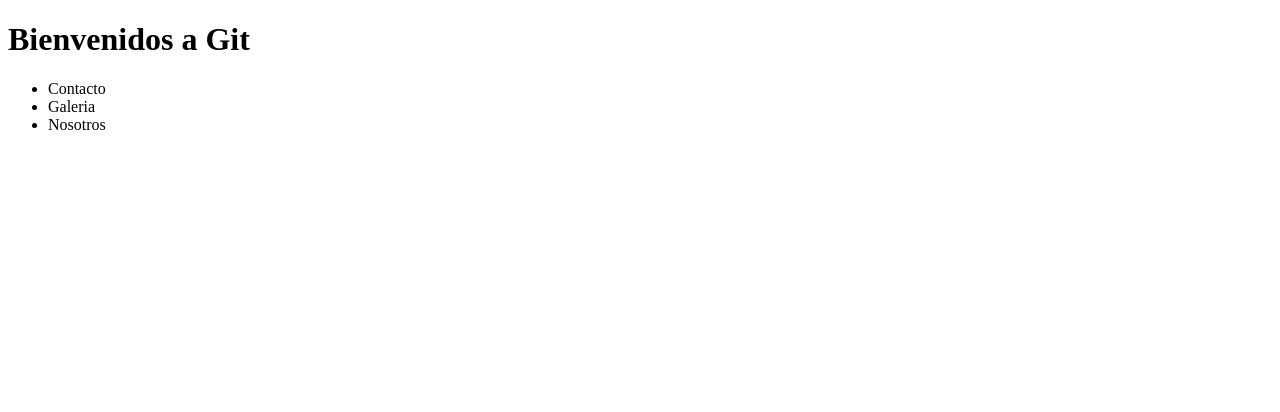
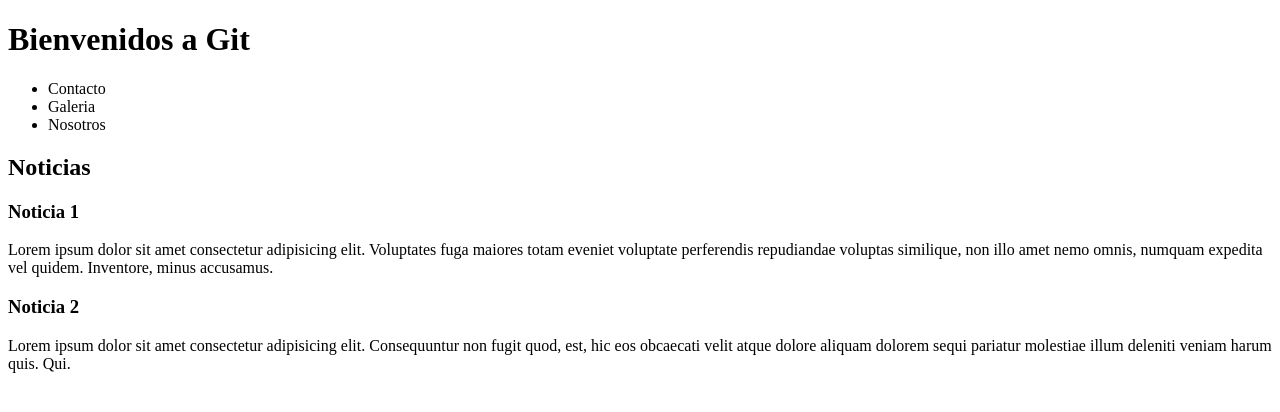
Before and after one commit to MarceloPalacios22/proyecto-git, a plain HTML site: page index.html in a window 1280 px wide. Drawn offline with Linux system fonts and the light colour scheme.

Commit message:
se agrego noticia

```diff
--- a/index.html
+++ b/index.html
@@ -20,6 +20,35 @@
 
 </header>
 
+<main>
+<section>
+<h2>Noticias</h2>
+<article>
+    <h3>Noticia 1</h3>
+    <p>Lorem ipsum dolor sit amet consectetur adipisicing elit. Voluptates fuga maiores totam eveniet voluptate perferendis repudiandae voluptas similique, non illo amet nemo omnis, numquam expedita vel quidem. Inventore, minus accusamus.
+
+    </p>
+</article>
+   <article>
+<h3>Noticia 2</h3>
+<p>Lorem ipsum dolor sit amet consectetur adipisicing elit. Consequuntur non fugit quod, est, hic eos obcaecati velit atque dolore aliquam dolorem sequi pariatur molestiae illum deleniti veniam harum quis. Qui.
+    </p>
+</article>
+</section>
+
+
+</main>
+
+<footer>
+<div>
+
+
+</div>
+
+
+</footer>
+
+
 </body>
 
 </html>
```
